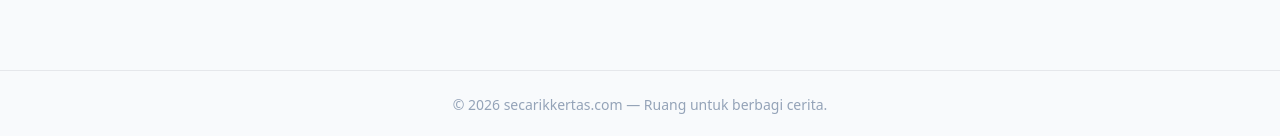
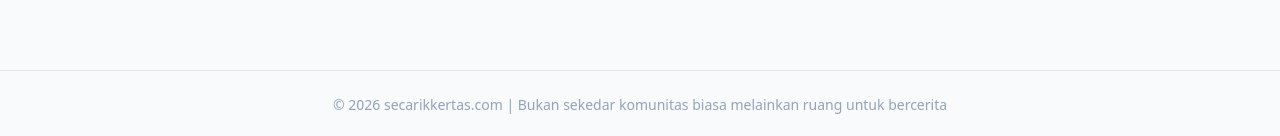
Before and after one commit to 404-DevNotFound/secarikkertas, a React (Vite) app: page / in a window 1280 px wide. Shown: the part 661-797 px from the top of the page. Built offline with nearby package versions, Linux system fonts and the light colour scheme; no server answers.

Commit message:
ubah footer

```diff
--- a/src/components/layout/Footer.jsx
+++ b/src/components/layout/Footer.jsx
@@ -1,7 +1,7 @@
 export default function Footer() {
   return (
     <footer className="mt-12 py-6 text-center text-sm text-slate-400 border-t">
-      © {new Date().getFullYear()} secarikkertas.com —  Ruang untuk berbagi cerita.
+      © {new Date().getFullYear()} secarikkertas.com | Bukan sekedar komunitas biasa melainkan ruang untuk bercerita
     </footer>
   )
 }
```
